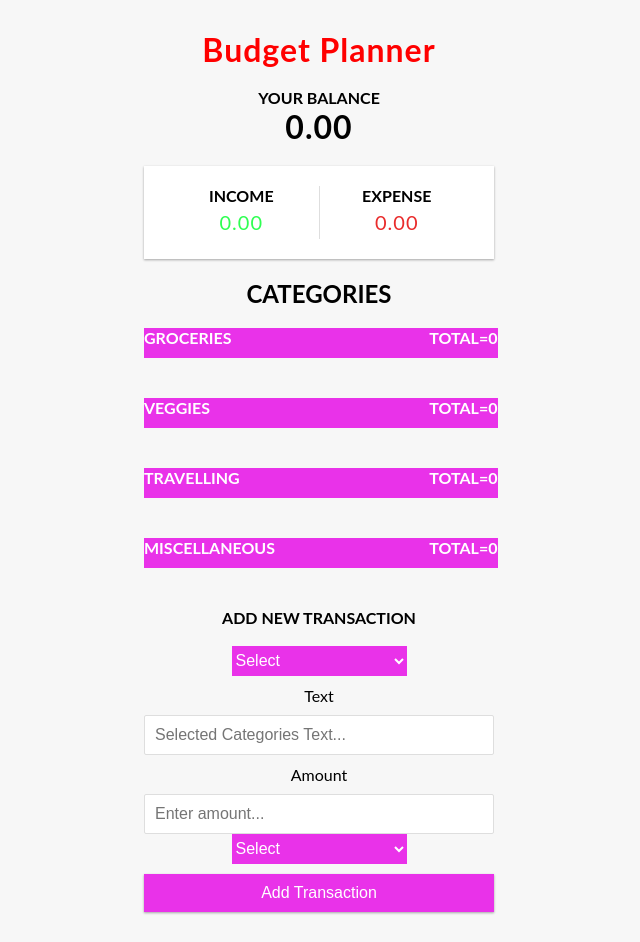
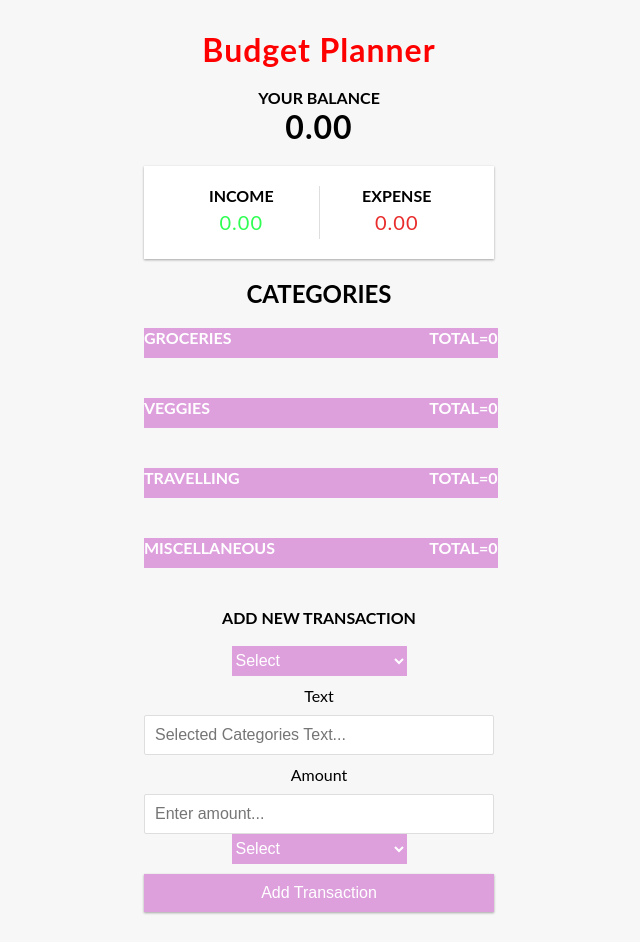
Before and after one commit to anshikachaurasiya-cedcoss/React, a React (Create React App) app: page / in a window 1280 px wide. Shown: the whole page, without its empty margins (321-961 px from the left). Built offline with nearby package versions, Linux system fonts and the light colour scheme.

Commit message:
final commit

```diff
--- a/src/App.css
+++ b/src/App.css
@@ -119,7 +119,7 @@ input[type='number'] {
 
 .btn {
   cursor: pointer;
-  background-color: rgb(233, 50, 233);
+  background-color: plum;
   box-shadow: var(--box-shadow);
   color: #fff;
   border: 0;
@@ -192,12 +192,12 @@ select{
   font-size: 1rem;
   border: none;
   color: white;
-  background-color: rgb(233, 50, 233);
+  background-color: plum;
 }
 .total{
   height: 30px;
   width: 101%;
-  background-color: rgb(233, 50, 233);
+  background-color: plum;
   display: flex;
   justify-content: space-between;
   color: white;
--- a/src/Expense.js
+++ b/src/Expense.js
@@ -1,4 +1,4 @@
-import React, { useState } from 'react'
+import React, { useRef, useState } from 'react'
 var sel=['Groceries','Veggies','Travelling','Miscellaneous'],sel2=['Expense','Income'],grocery=[],veggies=[],travel=[],misc=[],optVal='',ind='',sum=0
 
 const Expense = () => {
@@ -7,6 +7,7 @@ const Expense = () => {
   const [Travelling,setTravelling]=useState(travel)
   const [Miscllaneous,setMiscllaneous]=useState(misc)
   const [btnVal,setBtnval]=useState('Add Transaction')
+  var inpValAmount=useRef(''),inpValText=useRef('')
 
   // select function
   const opHandler=(event)=>{
@@ -17,8 +18,8 @@ const Expense = () => {
     event.preventDefault()
     let Obj={},sum=0;
     let select2 =document.getElementById('sel2').selectedIndex
-    let txt = document.getElementById('text').value
-    let amt = document.getElementById('amount').value
+    let txt = inpValText.current.value
+    let amt = inpValAmount.current.value
     if(btnVal==='Add Transaction'){
       if(select2===1){
         if(txt!=='' && amt!==''){
@@ -259,11 +260,11 @@ const Expense = () => {
                 {sel.map((item)=> <option value={item}>{item}</option>)}
             </select><br/>
             <label for="amount">Text</label>
-            <input type="text" id="text" placeholder="Selected Categories Text..."/>
+            <input type="text" id="text" placeholder="Selected Categories Text..." ref={inpValText}/>
         </div>
         <div>
           <label for="amount">Amount</label>
-          <input type="number" id="amount" placeholder="Enter amount..."/>
+          <input type="number" id="amount" placeholder="Enter amount..." ref={inpValAmount}/>
           <select id='sel2'>
             <option>Select</option>
             {sel2.map((item)=> <option>{item}</option>)}
```
